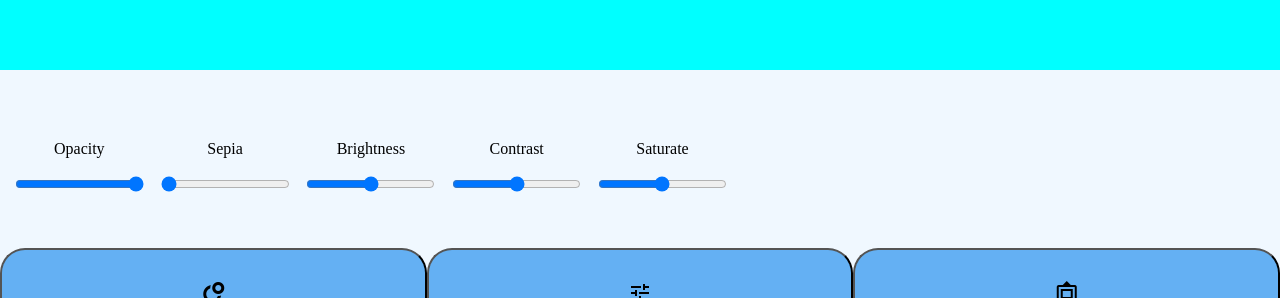
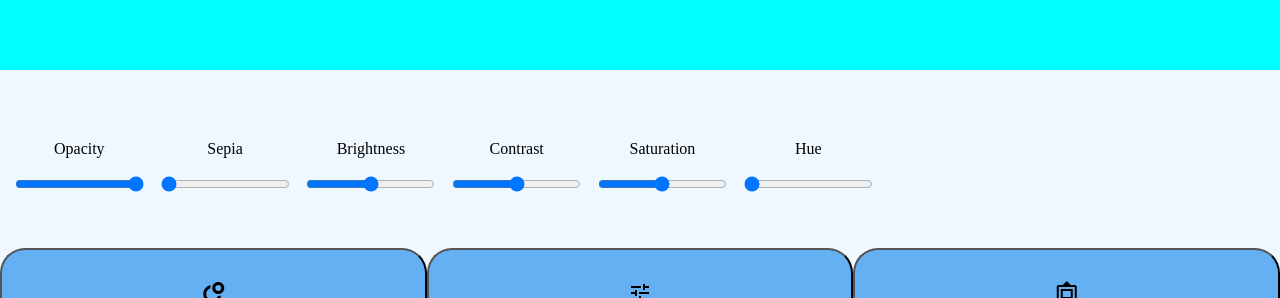
Before and after one commit to AxiDragon/framer, a React (Vite) app: page / in a window 1280 px wide. Shown: the part 463-761 px from the top of the page. Built offline with nearby package versions, Linux system fonts and the light colour scheme.

Commit message:
Fix Filter using name for properties instead of propertyName

```diff
--- a/src/components/Filter.ts
+++ b/src/components/Filter.ts
@@ -26,6 +26,6 @@ export default class Filter {
 	}
 
 	public getFilterString(): string {
-		return `${this.name}(${this.value})`;
+		return `${this.propertyName}(${this.value})`;
 	}
 }
--- a/src/data/filters.ts
+++ b/src/data/filters.ts
@@ -26,9 +26,17 @@ export const filters: Filter[] = [
 		onChange: (e: number) => `${e * 200}%`
 	}),
 	new Filter({
+		name: "Saturation",
 		propertyName: "saturate",
 		value: "100%",
 		defaultValue: 0.5,
 		onChange: (e: number) => `${e * 200}%`
 	}),
+	new Filter({
+		name: "Hue",
+		propertyName: "hue-rotate",
+		value: "0deg",
+		defaultValue: 0,
+		onChange: (e: number) => `${e * 360}deg`
+	}),
 ];
```
